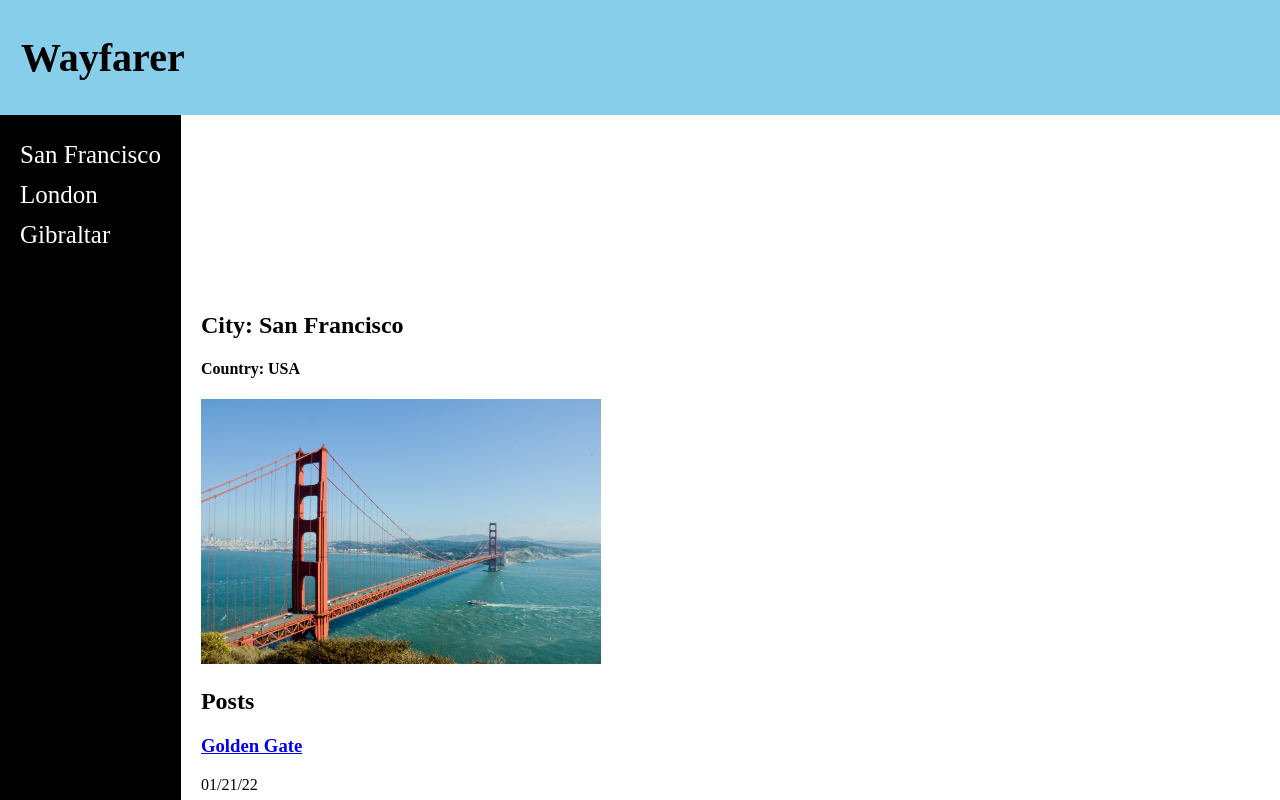
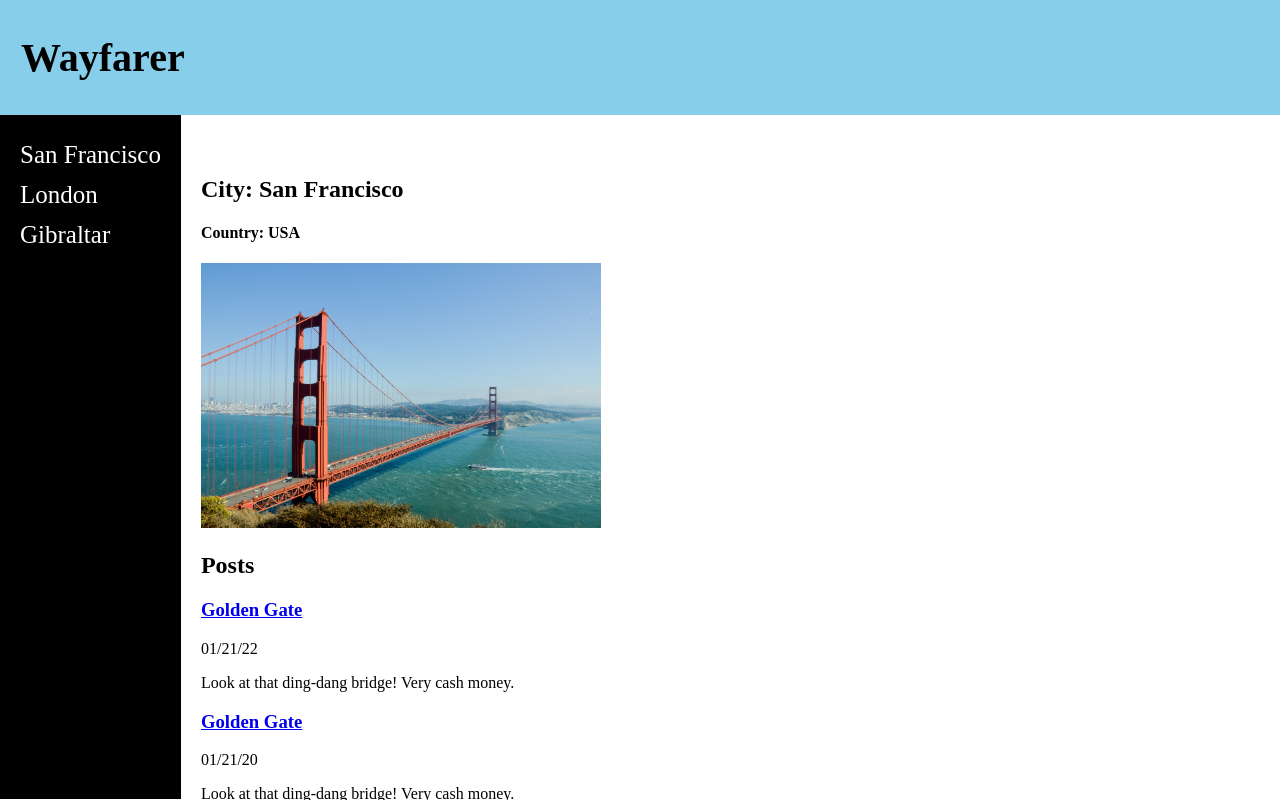
Before and after one commit to cosmicavocado/Wayfarer, an Angular app in the folder wayfarer/: page /cities/1 in a window 1280 px wide. Shown: the top 800 px of the page. Built offline with nearby package versions, Linux system fonts and the light colour scheme.

Commit message:
Edit styling to side-menu, add styling to posts component, and add ids to html elements in cities component

```diff
--- a/wayfarer/src/app/cities/cities.component.html
+++ b/wayfarer/src/app/cities/cities.component.html
@@ -1,10 +1,10 @@
 <div id="container">
-    <section>
+    <section id="info">
         <h2>City: {{city.name}}</h2>
         <h4>Country: {{city.country}}</h4>
         <img src="{{city.image}}">
     </section>
-    <section>
+    <section id="posts">
         <h2>Posts</h2>
         <ng-container *ngIf="posts.length > 0; else noPosts">
             <div *ngFor="let post of posts">
--- a/wayfarer/src/app/posts/posts.component.css
+++ b/wayfarer/src/app/posts/posts.component.css
@@ -0,0 +1,3 @@
+div {
+    display: inline-block;
+}
--- a/wayfarer/src/app/side-menu/side-menu.component.css
+++ b/wayfarer/src/app/side-menu/side-menu.component.css
@@ -1,6 +1,7 @@
 #menu{
+    margin: 0;
     display: inline-block;
-    height: 100%;
+    height: 83%;
     max-width: 200px;
     background-color: black;
     overflow-x: hidden;
@@ -15,12 +16,12 @@
     font-size: 25px;
     color: white;
     line-height: 40px;
-    transition: 0.3s;
+    /* transition: 0.3s; */
 }
 
 #menu a:hover {
     text-decoration: underline;
-    color: #818181
+    color: #818181;
 }
 /*
 #close {
```
